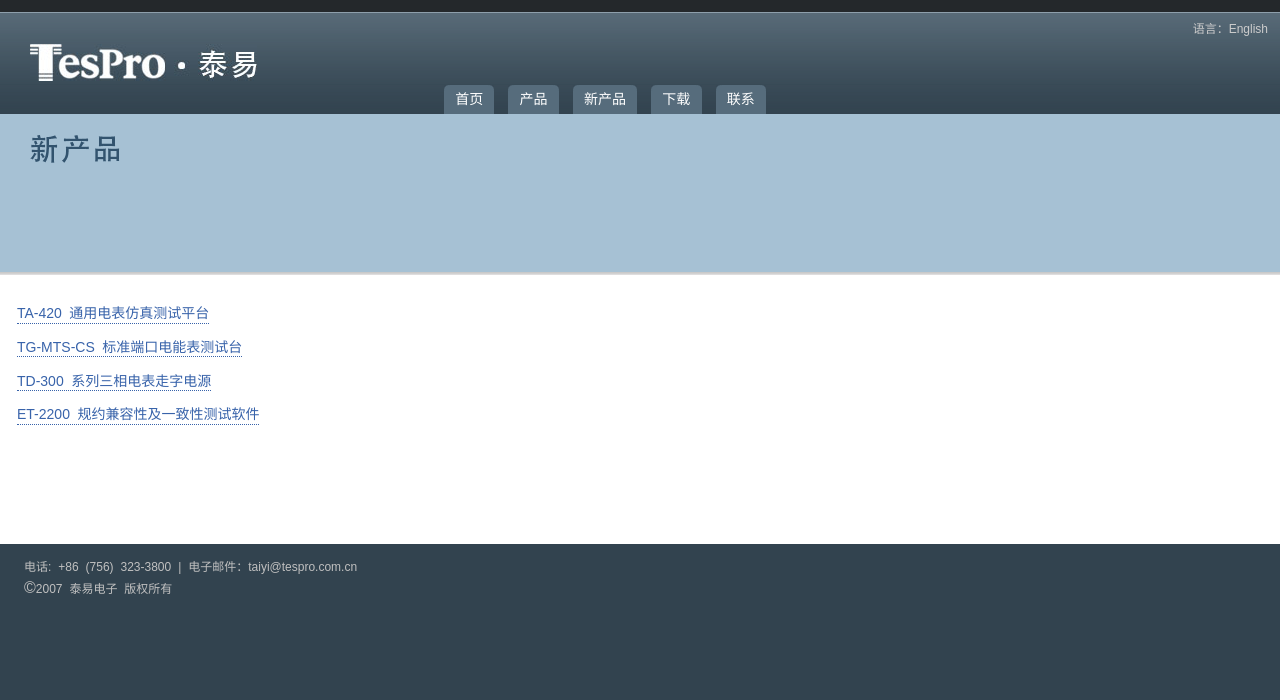
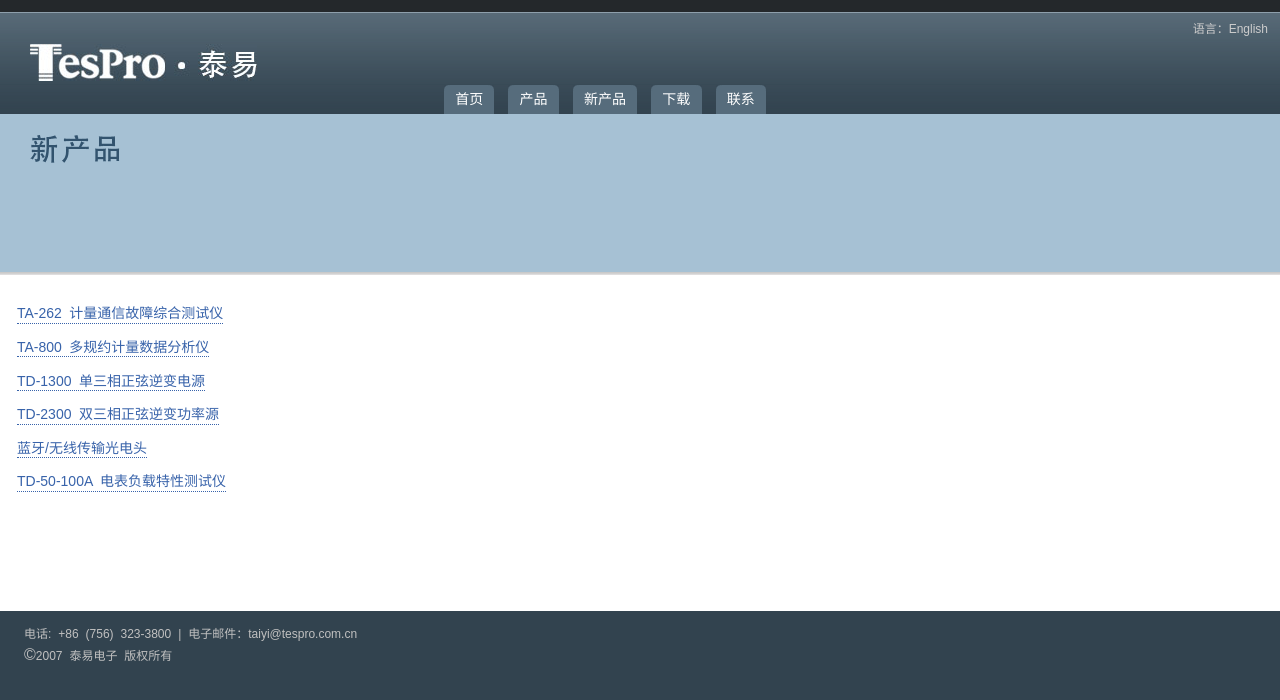
Before and after one commit to yy19901021/tespro.website, a PHP site: page /tespro/zh/newproduct.php in a window 1280 px wide. Shown: the top 700 px of the page. Run offline with PHP 8.4, Linux system fonts and the light colour scheme.

Commit message:
Make some more changes from Hong.

```diff
--- a/zh/TA-261.php
+++ b/zh/TA-261.php
@@ -11,6 +11,7 @@
 	<h1>TA-261 电表通讯口测试器</h1>
 	<table class="TwoColsLayout">
 		<tr><td class="Left">
+			<p>始于2005年原创设计的多功能通讯测试仪，用于电能表通信故障快速检测</p>
 			<h3>主要用途：</h3>
 			<ul>
 				<li>电能表通信故障快速检测与故障排除；</li>
@@ -25,6 +26,7 @@
 				<li>支持抄读电能表各费率电量和最大需量；</li>
 				<li>提供一体化通用/专用电表测试线和插头，现场使用方便；</li>
 			</ul>
+			<p>低成本和高性价比，便于普及推广。</p>
 		</td><td class="Right">
 			<img src="images/products/product_TA-261_02.jpg" alt="TA-261电表通讯接口测试器" />
 		</td></tr>
--- a/zh/contact.php
+++ b/zh/contact.php
@@ -12,7 +12,7 @@
 			<tr><td class="Left">
 		<h3>公司总部</h3>
 		<p>
-		地址：广东省 珠海市 吉大<br />　　　永发大厦 4F
+		地址：广东省 珠海市 吉大<br />白莲路184号 立体科技大厦二楼
 		<br />邮政编码：519015
 		<br />电话：+86-756-3233800
 		<br />传真：+86-756-3233900
--- a/zh/download.php
+++ b/zh/download.php
@@ -10,7 +10,7 @@
 <div id="Content"><!--Start of content-->
 	<div class="HalfWidth">
 		<h3>泰易TP-USB光电头驱动程序</h3>
-		<p>珠海泰易电子技术有限公司所有的USB接口支持USB2.0标准。如需要，请在此下载驱动程序。压缩文件包内包含中文安装说明书以供参考。</p>
+		<p>珠海泰易对本公司生产的所有USB接口产品提供USB驱动支持，使用标准USB2.0，本驱动支持Windows 所有版本。如需要，请在此下载驱动程序。压缩文件包内包含中文安装说明书以供参考。</p>
 		<p>系统要求：Windows 2000, Windows XP, Windows Vista, Windows 7.
 		<p><a href="zh/download/TP-USB.zip">下载 TP-USB.zip</a></p>
 	</div>
--- a/zh/newproduct.php
+++ b/zh/newproduct.php
@@ -10,19 +10,27 @@
 <div id="Content"><!--Start of content-->
 	<div class="Products">
 		<dl>
-			<dt><a href="zh/TA-420.php">TA-420 通用电表仿真测试平台</a></dt>
+			<dt><a href="zh/TA-262.php">TA-262 计量通信故障综合测试仪</a></dt>
 			<dd></dd>
 		</dl>
 		<dl>
-			<dt><a href="zh/TG-MTS-CS.php">TG-MTS-CS 标准端口电能表测试台</a></dt>
+			<dt><a href="zh/TA-800.php">TA-800 多规约计量数据分析仪</a></dt>
 			<dd></dd>
 		</dl>
 		<dl>
-			<dt><a href="zh/TD-300.php">TD-300 系列三相电表走字电源</a></dt>
+			<dt><a href="zh/TD-1300.php">TD-1300 单三相正弦逆变电源</a></dt>
 			<dd></dd>
 		</dl>
 		<dl>
-			<dt><a href="zh/ET-2200.php">ET-2200 规约兼容性及一致性测试软件</a></dt>
+			<dt><a href="zh/TD-2300.php">TD-2300 双三相正弦逆变功率源</a></dt>
+			<dd></dd>
+		</dl>
+		<dl>
+			<dt><a href="zh/TP-BT.php">蓝牙/无线传输光电头</a></dt>
+			<dd></dd>
+		</dl>
+		<dl>
+			<dt><a href="zh/TD-50-100A.php">TD-50-100A 电表负载特性测试仪 </a></dt>
 			<dd></dd>
 		</dl>
 		<br /><br /><br /><br />
```
Also changed, not shown: zh/TP-IEC.php (+12 -7 lines), zh/index.php (+7 -2 lines).
